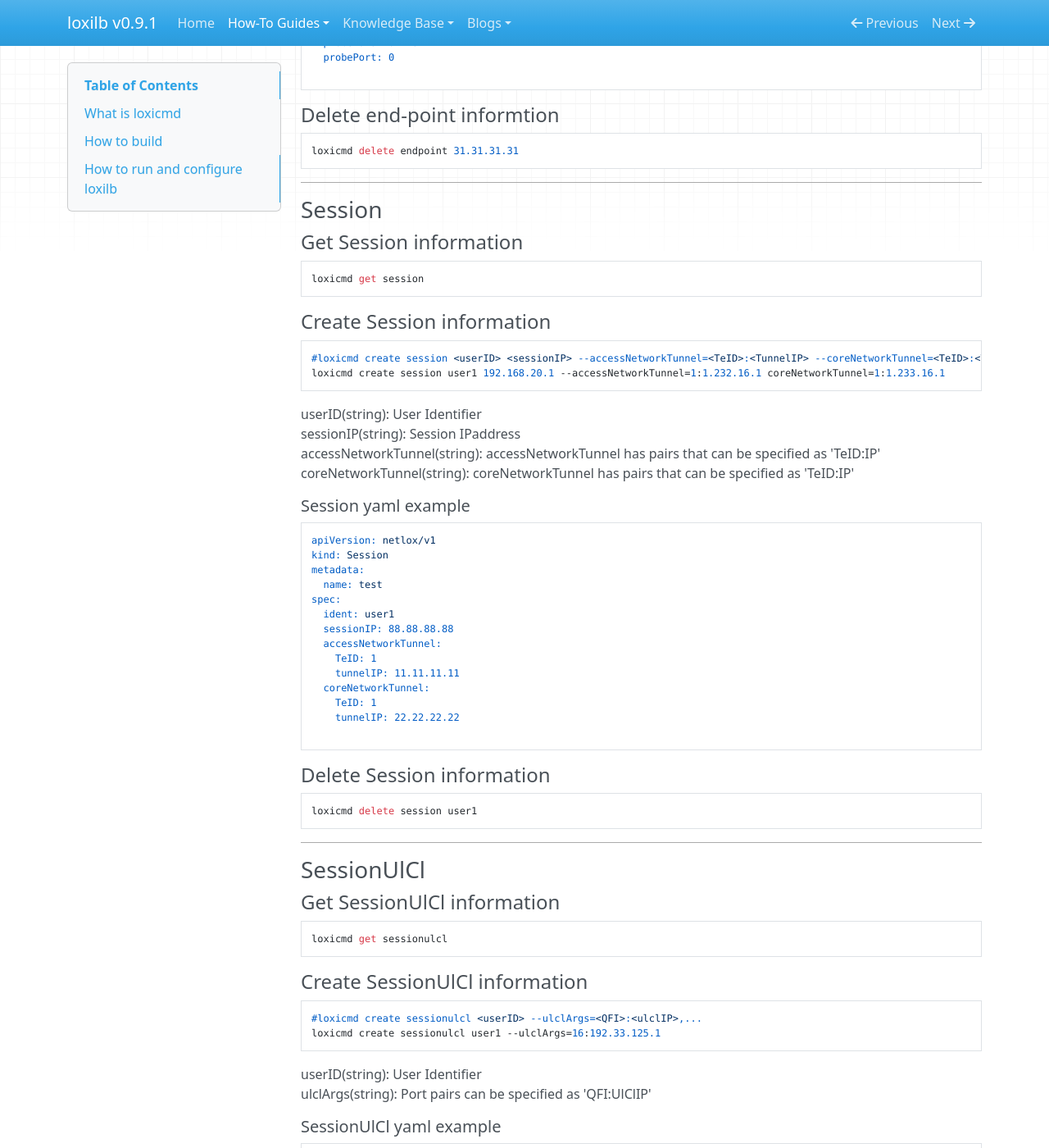
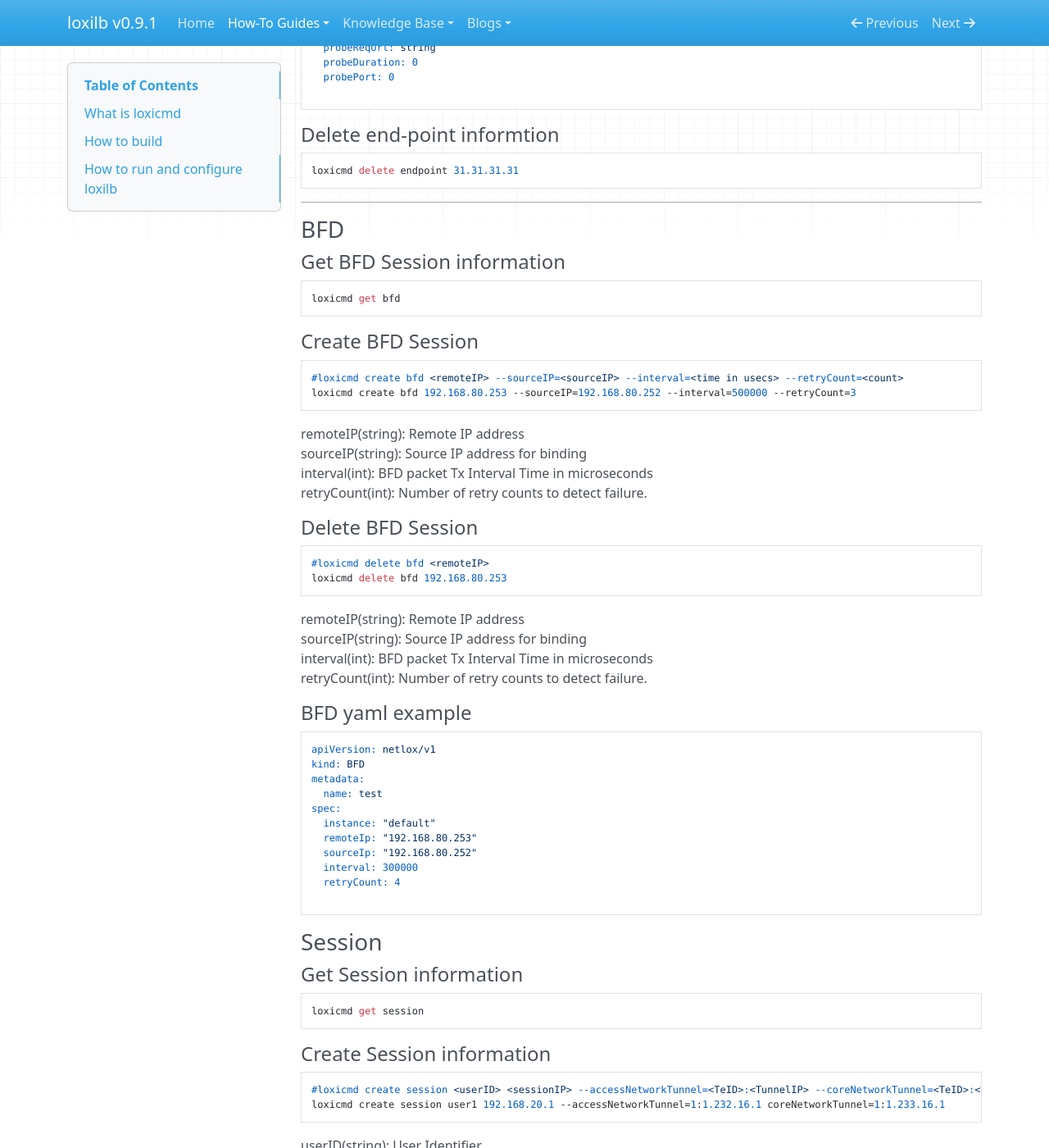
Before and after one commit to loxilb-io/loxilbdocs, an MkDocs documentation site: the page built from docs/cmd.md, in a window 1280 px wide and 1400 px high, scrolled down 5057 px. Shown: the whole window at 82% size. Built offline with MkDocs 1.6.1, drawn with Linux system fonts in a browser that asks for light colours; nearby versions of some CDN libraries; some of the changed text lies outside the part shown.

Commit message:
Update cmd.md

````diff
--- a/docs/cmd.md
+++ b/docs/cmd.md
@@ -5,6 +5,7 @@
  - [How to run and configure loxilb](./cmd.md#how-to-run-and-configure-loxilb)
 	 - [Load balancer](./cmd.md#load-balancer)
 	 - [Endpoint](./cmd.md#endpoint)
+  	 - [BFD](./cmd.md#bfd)
 	 - [Session](./cmd.md#session)
 	 - [SessionUlCl](./cmd.md#sessionulcl)
 	 - [IPaddress](./cmd.md#ipaddress)
@@ -232,6 +233,44 @@
 loxicmd delete endpoint 31.31.31.31
 ```
 ---
+### BFD
+#### Get BFD Session information
+```
+loxicmd get bfd
+```
+#### Create BFD Session
+```
+#loxicmd create bfd <remoteIP> --sourceIP=<sourceIP> --interval=<time in usecs> --retryCount=<count>
+loxicmd create bfd 192.168.80.253 --sourceIP=192.168.80.252 --interval=500000 --retryCount=3
+```
+remoteIP(string): Remote IP address
+sourceIP(string): Source IP address for binding
+interval(int): BFD packet Tx Interval Time in microseconds
+retryCount(int): Number of retry counts to detect failure.
+#### Delete BFD Session
+```
+#loxicmd delete bfd <remoteIP>
+loxicmd delete bfd 192.168.80.253
+```
+remoteIP(string): Remote IP address
+sourceIP(string): Source IP address for binding
+interval(int): BFD packet Tx Interval Time in microseconds
+retryCount(int): Number of retry counts to detect failure.
+#### BFD yaml example
+```
+apiVersion: netlox/v1
+kind: BFD
+metadata:
+  name: test
+spec:
+  instance: "default"
+  remoteIp: "192.168.80.253"
+  sourceIp: "192.168.80.252"
+  interval: 300000
+  retryCount: 4
+
+```
+
 ### Session
 #### Get Session information
 ```
@@ -243,7 +282,7 @@
 loxicmd create session user1 192.168.20.1 --accessNetworkTunnel=1:1.232.16.1 coreNetworkTunnel=1:1.233.16.1
 ```
 userID(string): User Identifier
-sessionIP(string): Session IPaddress
+sessionIP(string): Session IP address
 accessNetworkTunnel(string): accessNetworkTunnel has pairs that can be specified as 'TeID:IP'
 coreNetworkTunnel(string): coreNetworkTunnel has pairs that can be specified as 'TeID:IP'
 
````
